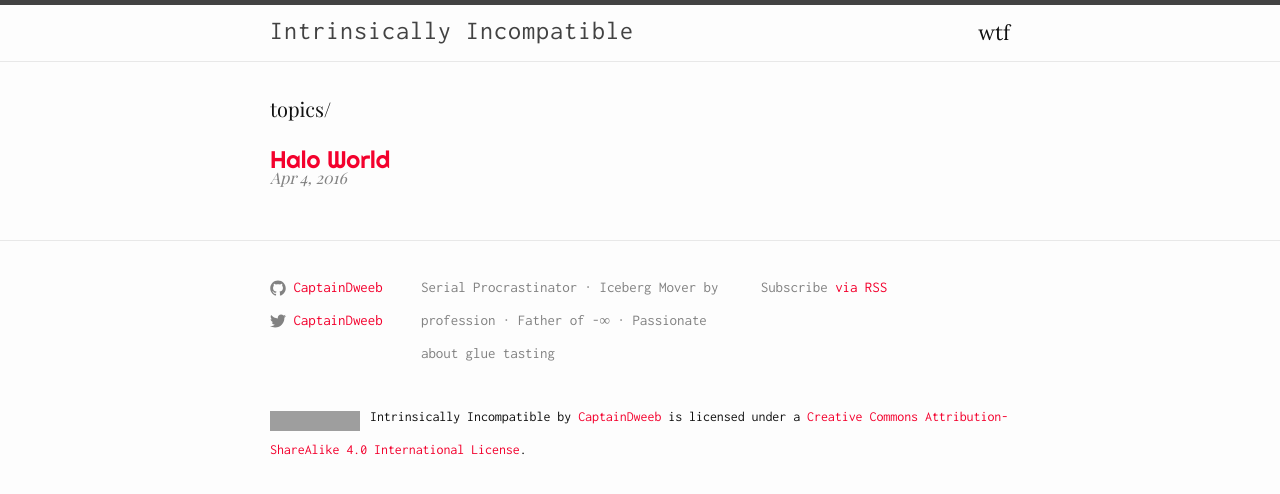
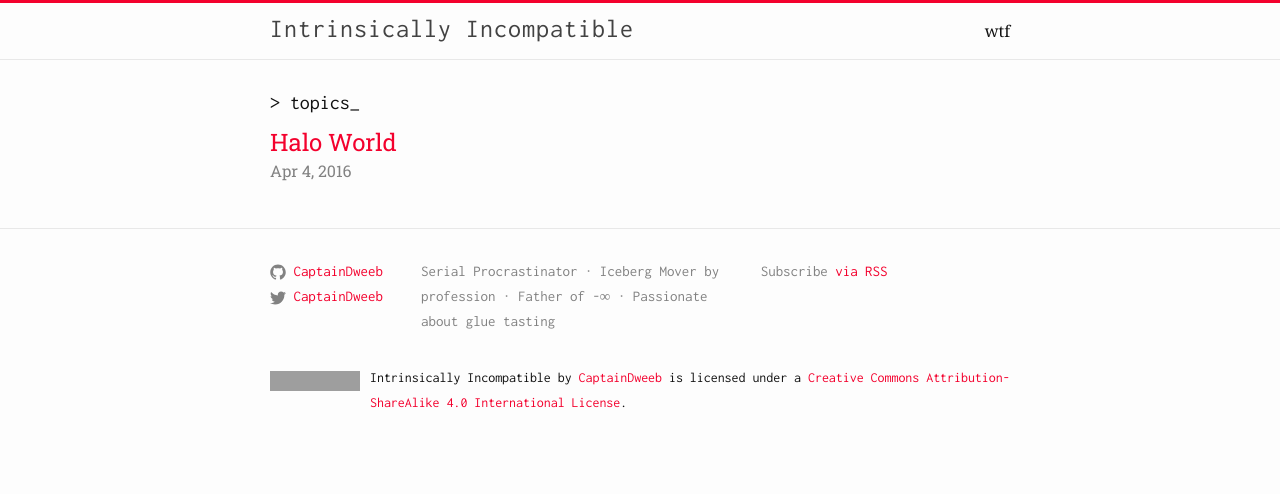
Before and after one commit to captaindweeb/captaindweeb.github.io, a Jekyll site: the page built from index.html, in a window 1280 px wide. Shown: the top 494 px of the page. Built offline with Jekyll 4.4.1, drawn with Linux system fonts in a browser that asks for light colours; some web fonts are replaced; grey boxes are pictures that could not be loaded.

Commit message:
Polish latest style revision

```diff
--- a/_includes/head.html
+++ b/_includes/head.html
@@ -6,7 +6,7 @@
   <title>{% if page.title %}{{ page.title }}{% else %}{{ site.title }}{% endif %}</title>
   <meta name="description" content="{% if page.excerpt %}{{ page.excerpt | strip_html | strip_newlines | truncate: 160 }}{% else %}{{ site.description }}{% endif %}">
 
-  <link href='https://fonts.googleapis.com/css?family=Righteous|Inconsolata|Lora:400,400italic,700,700italic|Playfair+Display:400,700italic,400italic' rel='stylesheet' type='text/css'>
+  <link href='https://fonts.googleapis.com/css?family=Roboto+Slab|Inconsolata|Noto+Serif' rel='stylesheet' type='text/css' />
   <link rel="stylesheet" href="{{ "/css/main.css" | prepend: site.baseurl }}">
   <link rel="canonical" href="{{ page.url | replace:'index.html','' | prepend: site.baseurl | prepend: site.url }}">
   <link rel="alternate" type="application/rss+xml" title="{{ site.title }}" href="{{ "/feed.xml" | prepend: site.baseurl | prepend: site.url }}">
--- a/_sass/_base.scss
+++ b/_sass/_base.scss
@@ -84,7 +84,7 @@ li {
  * Headings
  */
 h1, h2, h3, h4, h5, h6 {
-    font-family: "Playfair Display";
+    font-family: "Roboto Slab";
     font-weight: $base-font-weight;
 }
 
@@ -117,9 +117,8 @@ blockquote {
     border-left: 4px solid $grey-color-light;
     padding-left: 1em;
     font-size: 26px;
-    font-family: "Righteous";
+    font-family: "Roboto Slab";
     line-height: 2em;
-    font-style: italic;
 
     > :last-child {
         margin-bottom: 0;
@@ -208,3 +207,20 @@ pre {
     }
   }
 }
+
+.blink {
+  animation: blink-animation 2s steps(2, start) infinite;
+  -webkit-animation: blink-animation 2s steps(2, start) infinite;
+
+}
+@keyframes blink-animation {
+  to {
+    visibility: hidden;
+  }
+}
+@-webkit-keyframes blink-animation {
+  to {
+    visibility: hidden;
+  }
+
+}
--- a/_sass/_layout.scss
+++ b/_sass/_layout.scss
@@ -2,7 +2,7 @@
  * Site header
  */
 .site-header {
-    border-top: 5px solid $grey-color-dark;
+    border-top: 3px solid $brand-color;
     border-bottom: 1px solid $grey-color-light;
     min-height: 56px;
 
@@ -19,11 +19,19 @@
     margin-bottom: 0;
     float: left;
 
+
     &,
     &:visited {
         color: $grey-color-dark;
     }
 }
+@media screen and (max-width: 800px) {
+  .site-title {
+    line-height: 1.2em;
+    margin: 10px 0;
+  }
+}
+
 
 .site-nav {
     float: right;
@@ -100,8 +108,8 @@
  */
 .site-footer {
     border-top: 1px solid $grey-color-light;
-    font-family: "Playfair Display";
     padding: $spacing-unit 0;
+    font-family: "Inconsolata";
 
     em {
         display: block;
@@ -109,10 +117,6 @@
         padding-bottom: $spacing-unit / 2;
         margin-bottom: $spacing-unit / 2;
         color: $grey-color;
-    }
-
-    .footer-col {
-      font-family: "Inconsolata";
     }
 }
 
@@ -199,6 +203,7 @@
 }
 
 .page-heading {
+    font-family: "Inconsolata";
     font-size: 20px;
 }
 
@@ -206,23 +211,14 @@
     margin-left: 0;
     list-style: none;
 
-    h2 {
-      font-family: "Righteous";
-    }
-
     > li {
         margin-bottom: $spacing-unit / 4;
-    }
-
-    .title-meta {
-      margin-top: -20px;
     }
 
     .timetoread {
         display: none;
         color: $grey-color;
-        font-family: "Playfair Display";
-        font-style: italic;
+        font-family: "Roboto Slab";
         font-size: 16px;
     }
 
@@ -233,9 +229,8 @@
 
 .post-meta {
     margin-top: -5px;
-    font-style: italic;
     font-size: 16px;
-    font-family: "Playfair Display";
+    font-family: "Roboto Slab";
     color: $grey-color;
 }
 
@@ -253,11 +248,11 @@
 }
 
 .post-title {
-    font-size: 42px;
+    font-size: 36px;
     color: $brand-color;
-    font-family: "Righteous";
+    font-family: "Roboto Slab";
     letter-spacing: -1px;
-    line-height: 1;
+    line-height: 1.5em;
 
     @include media-query($on-laptop) {
         font-size: 36px;
@@ -305,9 +300,8 @@
       float: left;
       color: #903;
       font-size: 75px;
-      font-family: "Playfair Display";
       line-height: 60px;
-      padding-top: 4px;
+      margin-bottom: -4px;
       padding-right: 8px;
       padding-left: 3px;
     }
--- a/css/main.scss
+++ b/css/main.scss
@@ -6,8 +6,8 @@
 
 
 // Our variables
-$base-font-family: "Lora", Georgia, Times New Roman, serif;
-$base-font-size:   21px;
+$base-font-family: "Noto Serif", Georgia, Times New Roman, serif;
+$base-font-size:   1em;
 $base-font-weight: 400;
 $small-font-size:  $base-font-size * 0.875;
 $base-line-height: 1.58;
--- a/index.html
+++ b/index.html
@@ -4,7 +4,7 @@ layout: default
 
 <div class="home">
 
-  <h1 class="page-heading">topics/</h1>
+  <h1 class="page-heading">> topics<span class="blink">_</span></h1>
 
   <ul class="post-list">
     {% for post in site.posts %}
```
Lines whose indentation alone changed are shown as unchanged.
